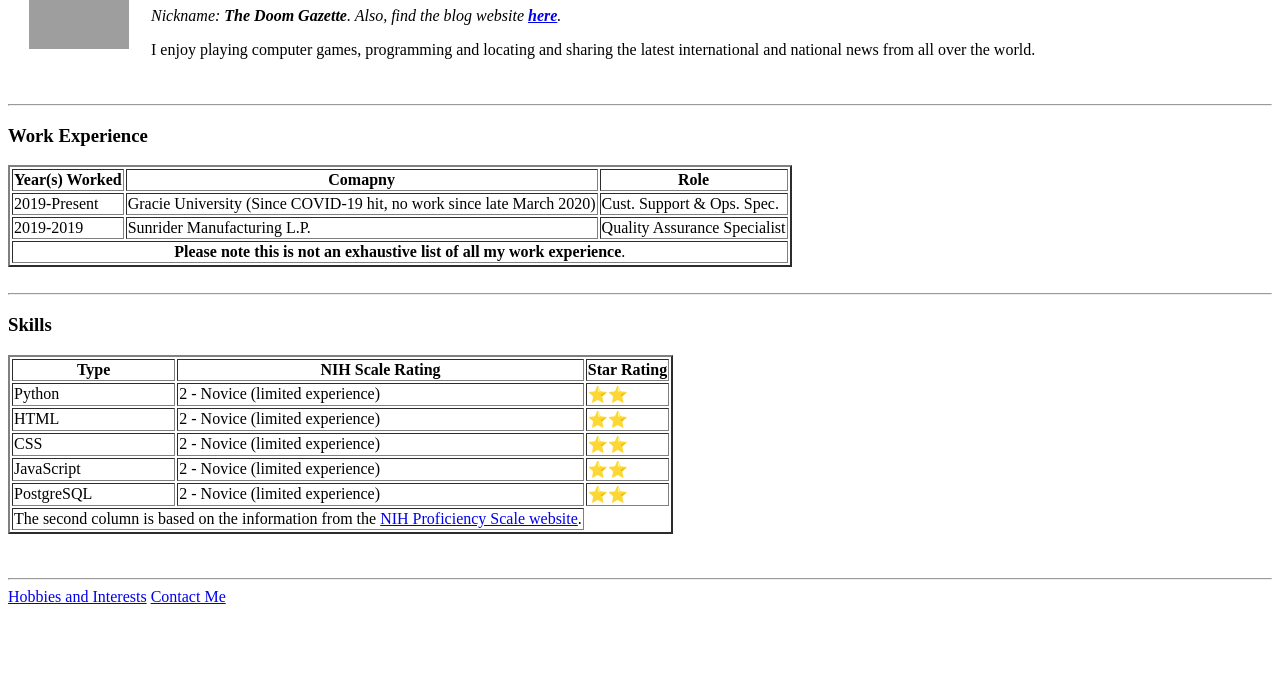
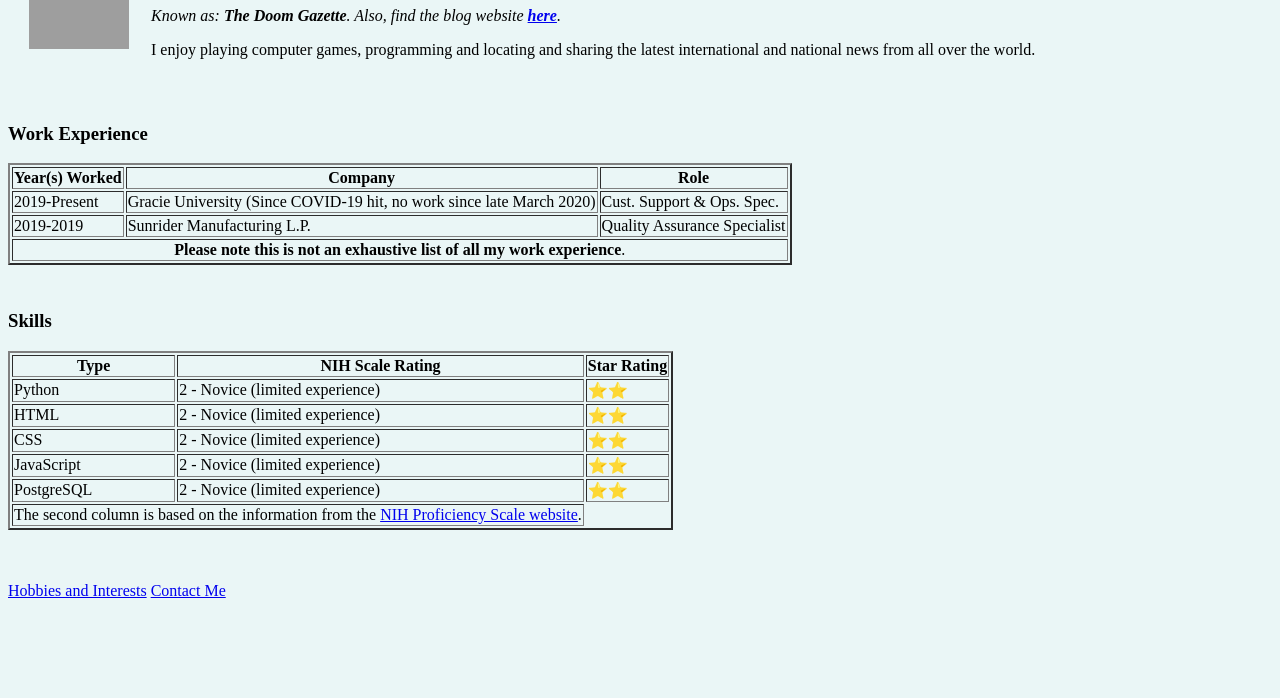
Before and after one commit to azizhusain/Mini-Resume, a plain HTML site: page index.html in a window 1280 px wide. Shown: the part 102-800 px from the top of the page. Drawn offline with Linux system fonts and the light colour scheme; grey boxes are pictures that could not be loaded.

Commit message:
Update index.html

```diff
--- a/index.html
+++ b/index.html
@@ -3,6 +3,24 @@
   <head>
     <meta charset="utf-8">
     <title>Aziz's Personal Site</title>
+
+    <style>
+
+      body {
+        background-color: #EAF6F6;
+      }
+
+      hr {
+        background-color: white;
+        border-style: none;
+      }
+
+
+
+    </style>
+
+
+
   </head>
 
   <body>
@@ -10,7 +28,7 @@
       <tr>
         <td><img src="https://0.gravatar.com/avatar/91b8a7bcbb24fa3dc6dc7448951a3321?s=400&d=mm" width = "100" height="100" alt="Aziz's profile photo">
         <td><h1>Aziz H</h1>
-        <p><em>Nickname: <strong>The Doom Gazette</strong>. Also, find the blog website <strong><a href="https://itczenviro.wordpress.com/">here</a></strong>.</em></p>
+        <p><em>Known as: <strong>The Doom Gazette</strong>. Also, find the blog website <strong><a href="https://itczenviro.wordpress.com/">here</a></strong>.</em></p>
         <p>I enjoy playing computer games, programming and locating and sharing the latest international and national news from all over the world.</p>
       </tr>
     </table>
@@ -25,7 +43,7 @@
       <thead>
         <tr>
           <th>Year(s) Worked</th>
-          <th>Comapny</th>
+          <th>Company</th>
           <th>Role</th>
         </tr>
       </thead>
```
